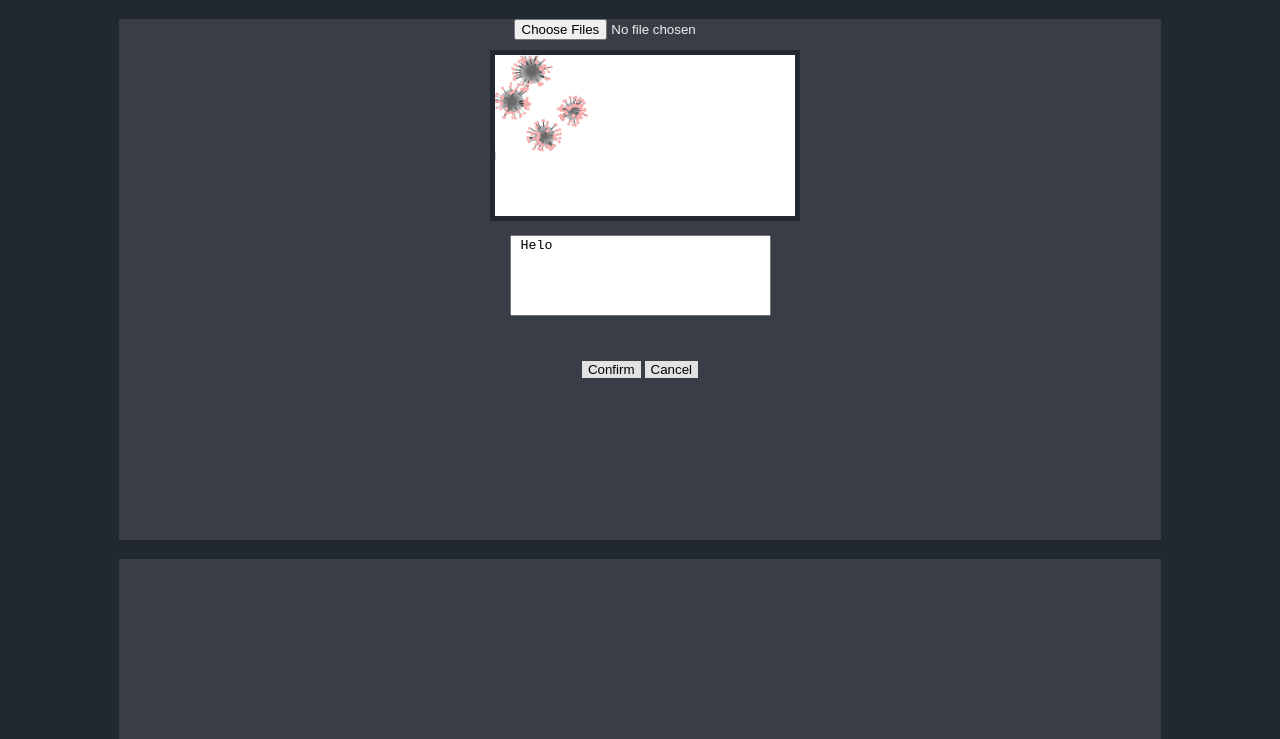
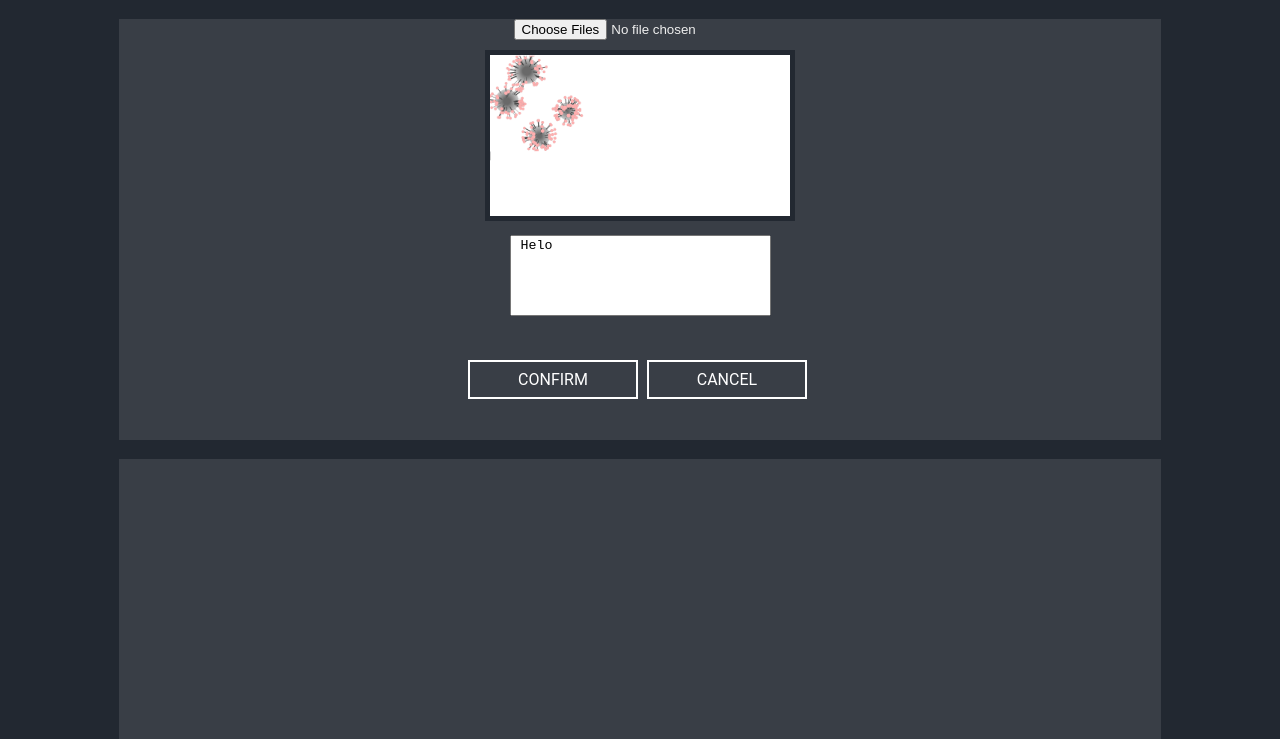
Before and after one commit to matej2000/ST-DN1, a plain HTML site: page index.html in a window 1280 px wide. Shown: the part 61-800 px from the top of the page. Drawn offline with Linux system fonts and the light colour scheme.

Commit message:
Izgled pereview_zone.

```diff
--- a/index.html
+++ b/index.html
@@ -19,12 +19,14 @@
     </div>
     <div id="preview_zone" class="container" ondrop = "dropHandler(event);" ondragover="dragOverHandler(event);" ondragleave="dragLeaveHandler(event);" ondragenter = "dragEnterHandler(event);" ondragover="dragOverHandler(event);">
         <div style="position: relative; text-align: center; display: inline-block;">
-            <div style="position: relative; top: 50%; width: 300px;">
+            <div style="position: relative; top: 50%; width: 500px;">
                 <img src="virus2.png" alt="Image preview" onerror="this.style.display='none'" style="-webkit-user-drag: none;">
                 <textarea name="Description" rows="5" cols="30" style="resize: none" maxlength="100"> Helo</textarea>
                 <div style="padding-top: 40px;">
-                    <button style="background-color: #eeee;">Confirm</button>
-                    <button style="background-color: #eeee;">Cancel</button>
+                    <!--<button style="background-color: #eeee;">Confirm</button>
+                    <button style="background-color: #eeee;">Cancel</button>-->
+                    <a class="button2" style="user-select: none;">Confirm</a>
+                    <a class="button2" style="user-select: none;">Cancel</a>
                 </div>
             </div>
         </div>
--- a/style.css
+++ b/style.css
@@ -24,7 +24,7 @@ body{
 }
 
 #preview_zone {
-    min-height: 500px;
+    min-height: 400px;
     margin: auto;
     margin-top: 0px;
 }
@@ -43,9 +43,7 @@ img {
 }
 
 button{
-    width: auto !important;
     display: inline-block !important;
-    border: none !important;
     background-color:  #393e46;
     margin: auto !important;
 }
@@ -71,3 +69,33 @@ button{
 .col-10 { width: 83.33%; }
 .col-11 { width: 91.66%; }
 .col-12 { width: 100%; }
+
+
+a.button2{
+    display:inline-block;
+    padding:0.5em 3em;
+    border:0.16em solid #FFFFFF;
+    margin:0 0.3em 0.3em 0;
+    box-sizing: border-box;
+    text-decoration:none;
+    text-transform:uppercase;
+    font-family:'Roboto',sans-serif;
+    font-weight:400;
+    color:#FFFFFF;
+    text-align:center;
+    transition: all 0.15s;
+}
+a.button2:hover{
+    color:#DDDDDD;
+    border-color:#DDDDDD;
+}
+a.button2:active{
+    color:#BBBBBB;
+    border-color:#BBBBBB;
+}
+
+/*@media all and (max-width:30em){
+    a.button2{
+        display:block; margin:0.4em auto;
+    }
+}*/
```
